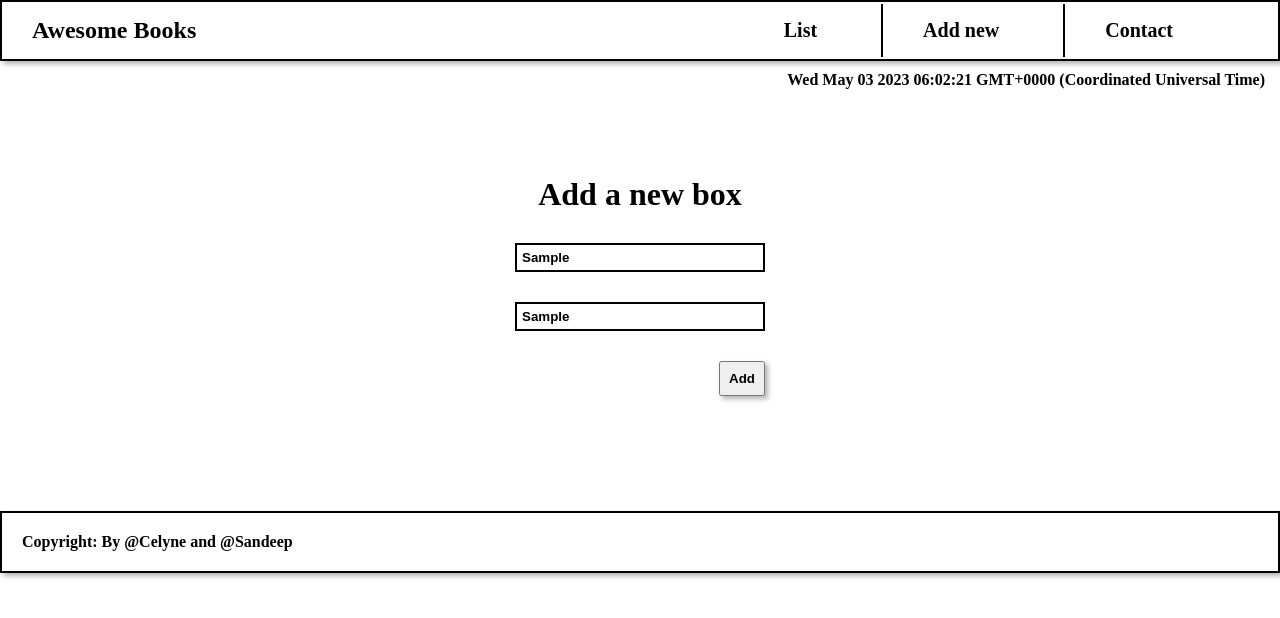
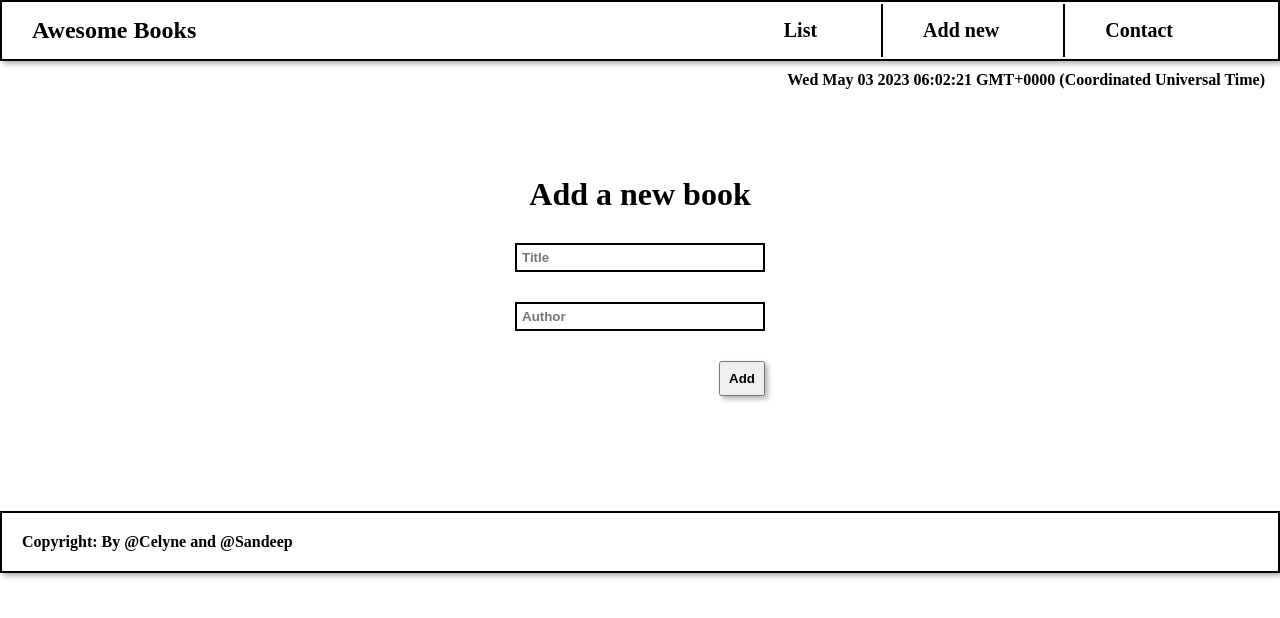
Before and after one commit to mailsg/Awesome-Books, a website: page index.html in a window 1280 px wide. Both pictures are taken after typing "Sample", "Sample" into the empty fields and a click on the button "Add". Drawn offline with Linux system fonts and the light colour scheme.

Commit message:
refined the script, fix styling, pass files through linter,

```diff
--- a/index.css
+++ b/index.css
@@ -97,6 +97,7 @@ hr {
   padding-left: 40px;
   padding-right: 40px;
   font-size: 20px;
+  cursor: pointer;
 }
 
 #navUl > li:first-child {
--- a/index.html
+++ b/index.html
@@ -20,7 +20,7 @@
     <div class="wrap" id="wrapId">
 
 
-        <h1>Add a new box</h1>
+        <h1>Add a new book</h1>
         <form action="" method="get" id="awesomebook">
             <ul>
                 <li>
--- a/script.js
+++ b/script.js
@@ -40,7 +40,8 @@ class BookManager {
     const books = JSON.parse(localStorage.getItem('books')) || [];
     books.push({ title: book.title, author: book.author, id: book.id });
     localStorage.setItem('books', JSON.stringify(books));
-    alert('Data inserted successfully');
+    document.getElementById('title').value = '';
+    document.getElementById('author').value = '';
   }
 
   static removeBook(id) {
@@ -107,3 +108,7 @@ function displayDate() {
 }
 
 setInterval(displayDate, 1000);
+
+document.addEventListener('DOMContentLoaded', () => {
+  BookManager.loadData();
+});
```
